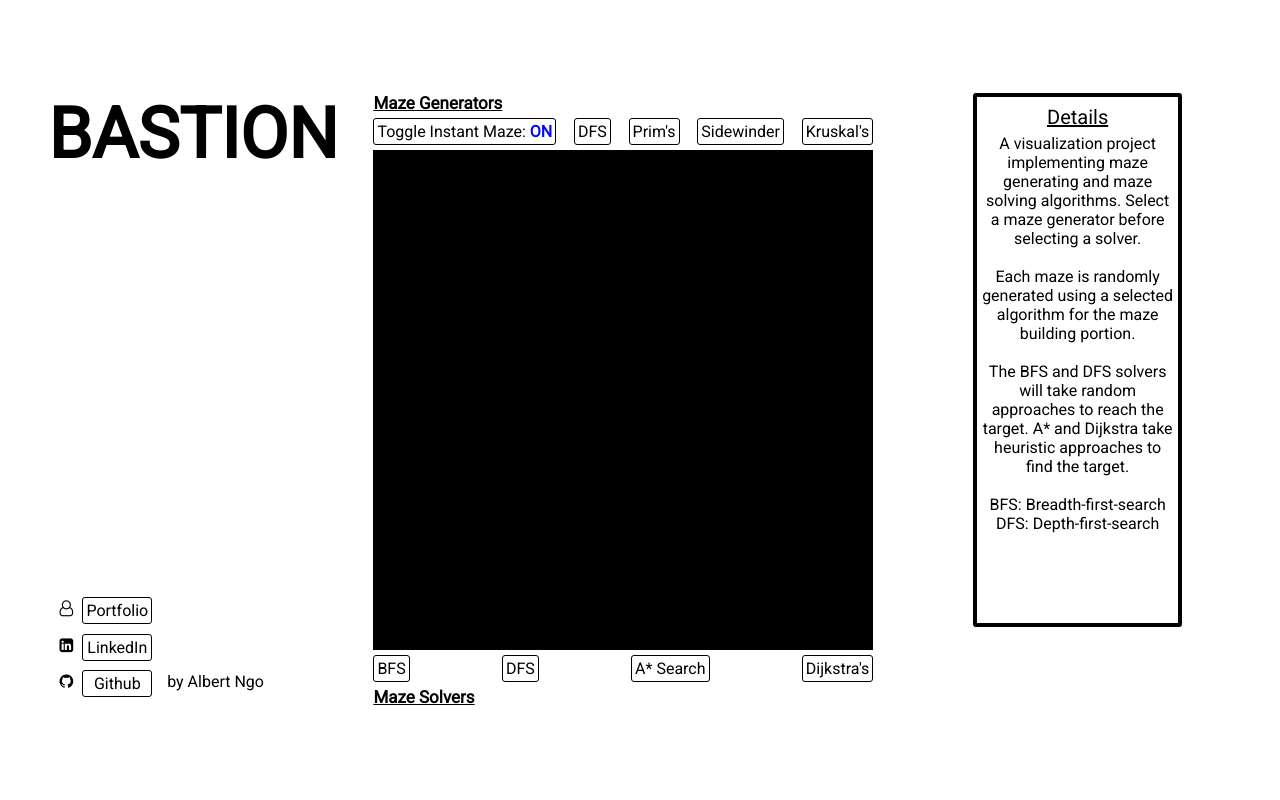
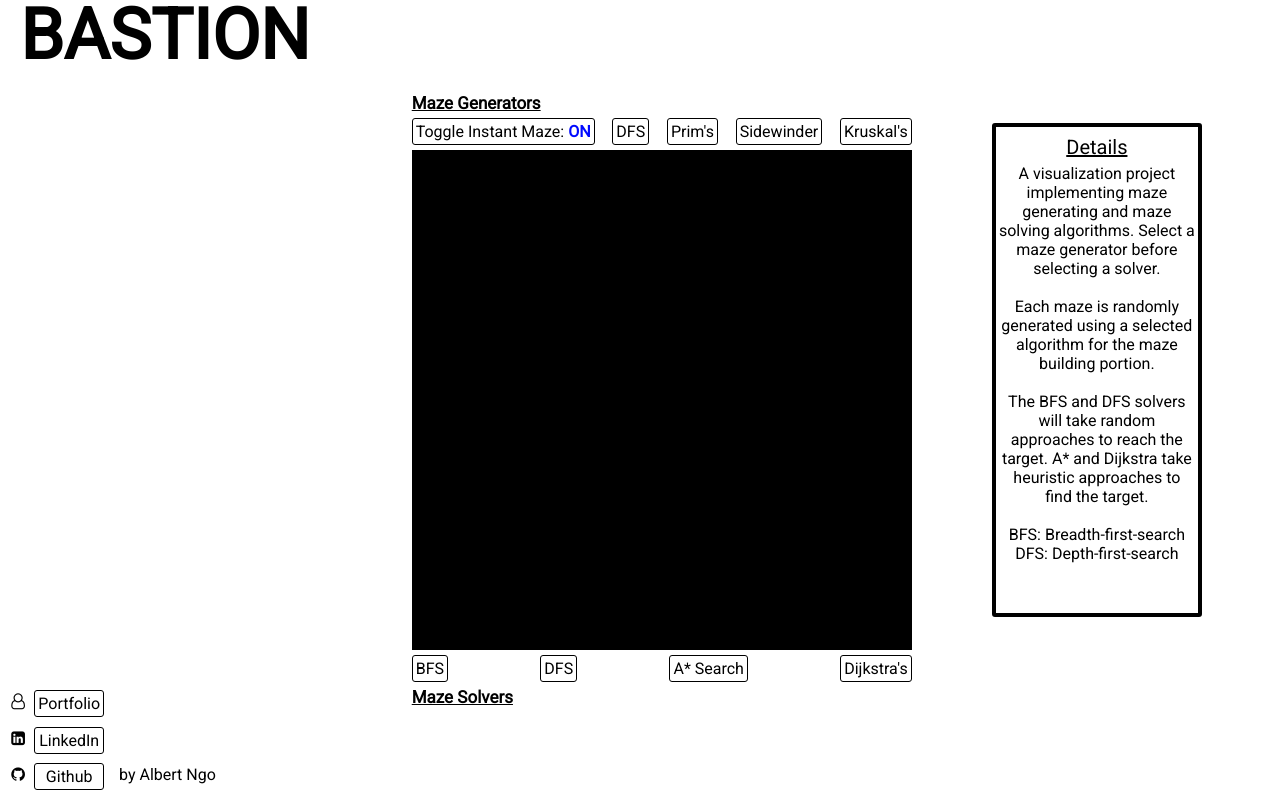
Before and after one commit to albertngo1/bastion, a website built with webpack: page index.html in a window 1280 px wide. Built offline with nearby package versions, Linux system fonts and the light colour scheme.

Commit message:
css staging

```diff
--- a/assets/main.css
+++ b/assets/main.css
@@ -3,6 +3,10 @@
   cursor: default;
   font-weight: bolder;
   font-size: 70px;
+  position: fixed;
+  top: -6px;
+  left: 20px;
+  clear: both;
 }
 
 #name {
@@ -22,6 +26,8 @@ section {
   flex-direction: column;
   justify-content: center;
   align-items: center;
+  margin: 0 auto;
+  margin-left: 100px;
 }
 body {
   display: flex;
@@ -53,13 +59,19 @@ body {
 }
 
 #informational-box {
-  margin-right: 50px;
-  margin-left: 100px;
+  margin-top: 30px;
+  margin-left: 80px;
   border: 4px solid black;
   max-width: 230px;
   padding: 3px;
   border-radius: 3px;
-  max-height: 520px;
+  max-height: 480px;
+  position: relative;
+}
+
+#body-wrapper {
+  margin-left: auto;
+  margin-right: auto;
 }
 
 .title-wrapper {
@@ -68,6 +80,7 @@ body {
   flex-direction: column;
   justify-content: space-between;
   margin-right: 3%;
+  min-width: 200px;
 }
 
 .generator-btns {
@@ -93,6 +106,9 @@ footer {
   justify-content: flex-start;
   align-items: flex-end;
   margin-bottom: 10px;
+  position: fixed;
+  bottom: 0px;
+  left: 0px;
 }
 ul {
   display: flex;
--- a/index.html
+++ b/index.html
@@ -9,12 +9,13 @@
     <link rel="stylesheet" href="./assets/font-awesome/css/font-awesome.min.css">
     <link rel="icon" href="./assets/bastion.ico">
   </head>
+  <div id="body-wrapper">
     <body>
       <div class="section-wrap">
         <div class="title-wrapper">
-          <div id="title">
-            BASTION
-          </div>
+            <div id="title">
+              BASTION
+            </div>
           <footer>
             <ul class="fa-ul footer-ul">
               <li class="footer-li">
@@ -88,4 +89,5 @@
       </div>
 
     </body>
+  </div>
 </html>
--- a/package.json
+++ b/package.json
@@ -1,5 +1,5 @@
 {
-  "name": "maezr",
+  "name": "bastion",
   "version": "1.0.0",
   "description": "maze generation and solving",
   "main": "index.js",
@@ -8,7 +8,7 @@
   },
   "repository": {
     "type": "git",
-    "url": "git://github.com/albertngo1/maezr.git"
+    "url": "git://github.com/albertngo1/bastion.git"
   },
   "keywords": [],
   "author": "",
```
Also changed, not shown: dist/bundle.js, 2 other files.
